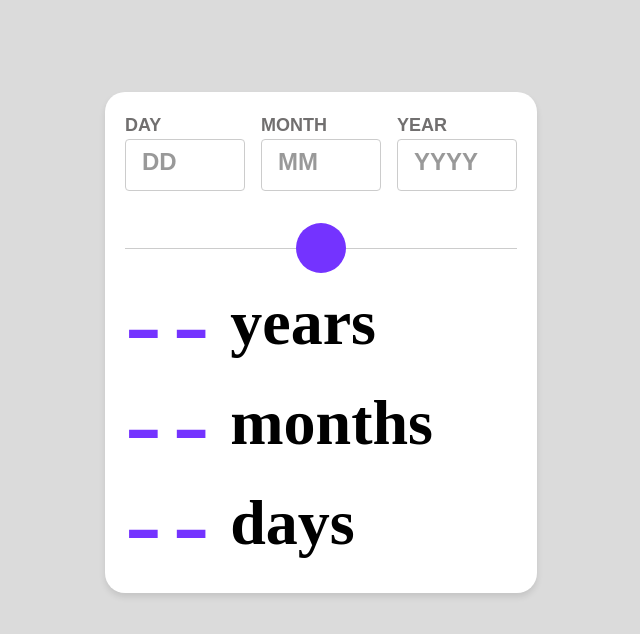
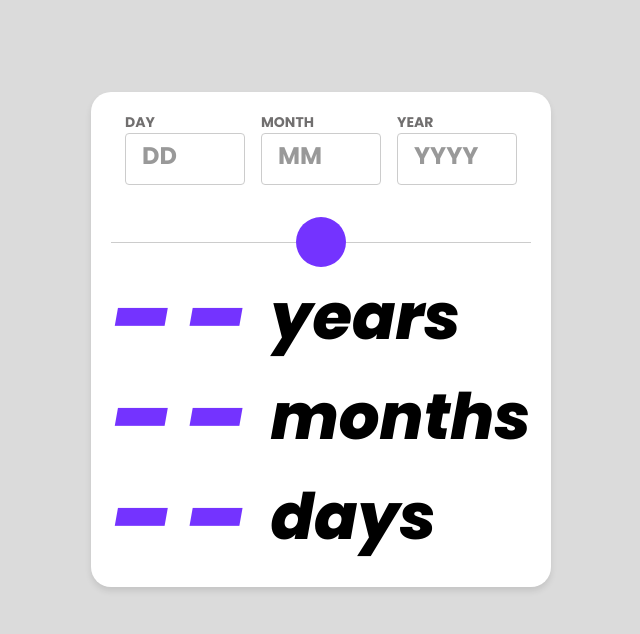
Before and after one commit to Ledelara/age-calculator-app, a React (Vite) app: page / in a window 1280 px wide. Shown: the top 634 px of the page, without its empty margins (319-959 px from the left). Built offline with nearby package versions, Linux system fonts and the light colour scheme; some icons are missing.

Commit message:
💄 style: definindo novas fontes

```diff
--- a/src/components/FormComponent/FormComponent.css
+++ b/src/components/FormComponent/FormComponent.css
@@ -23,9 +23,10 @@
 
 .form-group label {
   font-weight: bold;
-  font-size: 18px;
+  font-size: 14px;
   text-transform: uppercase;
   text-align: left;
+  font-family: 'Poppins Bold';
 }
 
 .form-group input {
@@ -42,12 +43,14 @@
   font-size: 24px;
   text-align: left;
   text-transform: uppercase;
+  font-family: 'Poppins Bold';
 }
 
 span.error-message {
   color: red;
   font-size: 12px;
   margin-top: 0.5rem;
+  font-family: 'Poppins Bold';
 }
 
 .submit-wrapper {
--- a/src/index.css
+++ b/src/index.css
@@ -43,3 +43,46 @@ svg {
   max-width: 100%;
   height: auto;
 }
+
+
+@font-face {
+  font-family: 'Poppins Regular';
+  src: url('/public//assets/fonts/Poppins-Regular.ttf') format('truetype');
+  font-weight: bold;
+  font-style: italic;
+}
+
+@font-face {
+  font-family: 'Poppins Italic';
+  src: url('/public//assets/fonts/Poppins-Italic.ttf') format('truetype');
+  font-weight: bold;
+  font-style: italic;
+}
+
+@font-face {
+  font-family: 'Poppins Bold';
+  src: url('/public//assets/fonts/Poppins-Bold.ttf') format('truetype');
+  font-weight: bold;
+  font-style: italic;
+}
+
+@font-face {
+  font-family: 'Poppins Extra Bold';
+  src: url('/public//assets/fonts/Poppins-ExtraBold.ttf') format('truetype');
+  font-weight: bold;
+  font-style: italic;
+}
+
+@font-face {
+  font-family: 'Poppins Bold Italic';
+  src: url('/public//assets/fonts/Poppins-BoldItalic.ttf') format('truetype');
+  font-weight: bold;
+  font-style: italic;
+}
+
+@font-face {
+  font-family: 'Poppins Extra Bold Italic';
+  src: url('/public//assets/fonts/Poppins-ExtraBoldItalic.ttf') format('truetype');
+  font-weight: bold;
+  font-style: italic;
+}
```
